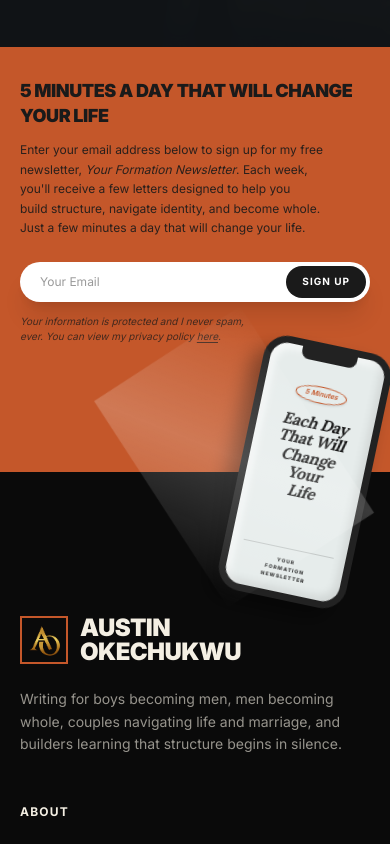
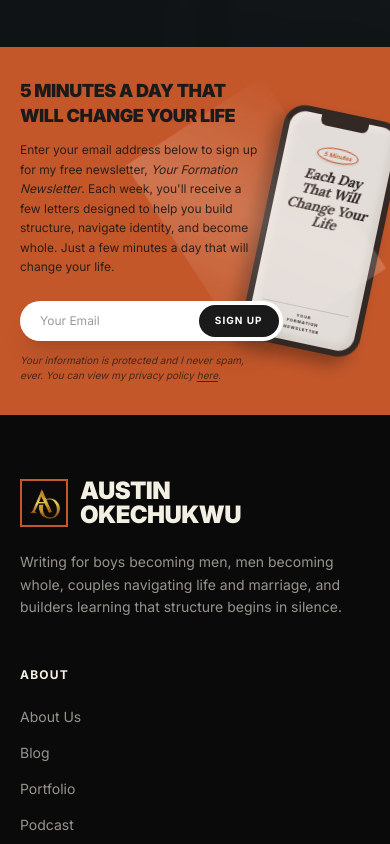
Before and after one commit to conditassociatesltd-gif/purposeful-builder, a Next.js app in the folder purposeful-builder/: page / in a window 390 px wide. Shown: the part 3720-4564 px from the top of the page. Built offline with nearby package versions, Linux system fonts and the light colour scheme.

Commit message:
feat: phone mockup as background layer on right inside newsletter on mobile

```diff
--- a/purposeful-builder/app/page.tsx
+++ b/purposeful-builder/app/page.tsx
@@ -298,7 +298,7 @@ export default function HomePage() {
       <NewsletterBanner />
 
       <footer id="subscribe" className="relative" style={{ background: "#0a0a0a", color: "#f4efe3" }}>
-        <div className="max-w-[1600px] mx-auto px-5 md:px-10 pt-36 md:pt-16 pb-16 lg:py-24 grid grid-cols-1 md:grid-cols-2 lg:grid-cols-4 gap-12 lg:gap-8">
+        <div className="max-w-[1600px] mx-auto px-5 md:px-10 py-16 lg:py-24 grid grid-cols-1 md:grid-cols-2 lg:grid-cols-4 gap-12 lg:gap-8">
 
           {/* Col 1: Brand */}
           <div className="flex flex-col gap-6 lg:pr-8">
--- a/purposeful-builder/components/NewsletterBanner.tsx
+++ b/purposeful-builder/components/NewsletterBanner.tsx
@@ -4,23 +4,23 @@ import Link from "next/link";
 
 export default function NewsletterBanner() {
   return (
-    <section className="bg-[#c4572a] relative pb-24 md:pb-0 z-10">
-      <div className="max-w-[1200px] mx-auto px-5 py-8 md:py-10">
+    <section className="bg-[#c4572a] relative overflow-hidden">
+      <div className="max-w-[1200px] mx-auto px-5 py-8 md:py-10 relative">
         <div className="flex flex-col md:grid md:grid-cols-2 gap-8 md:gap-8 items-center relative">
 
-          {/* Left Column: Text & Form */}
+          {/* Left Column: Text & Form — always on top */}
           <div className="text-[#1a1a1a] md:max-w-lg w-full z-10 relative">
-            <h2 className="text-lg md:text-xl font-black uppercase tracking-tight mb-3 leading-snug">
+            <h2 className="text-lg md:text-xl font-black uppercase tracking-tight mb-3 leading-snug max-w-[65%] md:max-w-none">
               5 Minutes a day that will change your life
             </h2>
-            <p className="text-xs md:text-sm leading-relaxed opacity-90 mb-6 text-balance">
+            <p className="text-xs md:text-sm leading-relaxed opacity-90 mb-6 text-balance max-w-[70%] md:max-w-none">
               Enter your email address below to sign up for my free newsletter, <em>Your Formation Newsletter</em>. Each week, you'll receive a few letters designed to help you build structure, navigate identity, and become whole. Just a few minutes a day that will change your life.
             </p>
 
             <form
               action="https://buttondown.email/api/emails/embed-subscribe/arc_austin"
               method="post"
-              className="flex flex-row gap-2 bg-white rounded-full p-1 shadow-xl mb-3 relative max-w-sm"
+              className="flex flex-row gap-2 bg-white rounded-full p-1 shadow-xl mb-3 relative max-w-[75%] md:max-w-sm"
             >
               <input
                 type="email"
@@ -37,48 +37,48 @@ export default function NewsletterBanner() {
               </button>
             </form>
 
-            <p className="text-[10px] opacity-75 italic text-balance">
+            <p className="text-[10px] opacity-75 italic text-balance max-w-[65%] md:max-w-none">
               Your information is protected and I never spam, ever. You can view my privacy policy <Link href="/privacy" className="underline underline-offset-2 hover:text-white transition-colors">here</Link>.
             </p>
           </div>
 
-          {/* Right Column: Phone Mockup - visible on desktop only inside the grid */}
+          {/* Right Column: Phone — desktop grid position */}
           <div className="hidden md:flex justify-end items-center relative py-6">
             <PhoneMockup />
           </div>
 
         </div>
-      </div>
 
-      {/* Mobile-only: Small phone straddling the orange/black border, positioned right */}
-      <div className="md:hidden absolute bottom-0 right-5 translate-y-1/2 z-20">
-        <PhoneMockup small />
+        {/* Mobile-only: Phone as background layer, positioned right, same height as content */}
+        <div className="md:hidden absolute top-1/2 -translate-y-1/2 right-2 z-0 opacity-90">
+          <PhoneMockup small />
+        </div>
       </div>
     </section>
   );
 }
 
 function PhoneMockup({ small }: { small?: boolean }) {
-  const phoneW = small ? "w-[130px]" : "w-[200px]";
-  const phoneH = small ? "h-[260px]" : "h-[400px]";
-  const phoneRound = small ? "rounded-[24px]" : "rounded-[36px]";
-  const phoneBorder = small ? "border-[7px]" : "border-[10px]";
-  const phonePad = small ? "p-3" : "p-5";
-  const notchW = small ? "w-14" : "w-20";
-  const notchH = small ? "h-3" : "h-5";
-  const notchRound = small ? "rounded-b-lg" : "rounded-b-xl";
-  const badgeSize = small ? "text-[7px] px-2 py-0.5 mb-3" : "text-[10px] px-3 py-1 mb-6";
-  const headingSize = small ? "text-base" : "text-2xl";
-  const footerText = small ? "text-[5px]" : "text-[7px]";
-  const contentPt = small ? "pt-6" : "pt-10";
-  const footerPt = small ? "pt-2" : "pt-4";
+  const phoneW = small ? "w-[120px]" : "w-[200px]";
+  const phoneH = small ? "h-[240px]" : "h-[400px]";
+  const phoneRound = small ? "rounded-[22px]" : "rounded-[36px]";
+  const phoneBorder = small ? "border-[6px]" : "border-[10px]";
+  const phonePad = small ? "p-2.5" : "p-5";
+  const notchW = small ? "w-12" : "w-20";
+  const notchH = small ? "h-2.5" : "h-5";
+  const notchRound = small ? "rounded-b-md" : "rounded-b-xl";
+  const badgeSize = small ? "text-[6px] px-1.5 py-0.5 mb-2" : "text-[10px] px-3 py-1 mb-6";
+  const headingSize = small ? "text-sm" : "text-2xl";
+  const footerText = small ? "text-[4px]" : "text-[7px]";
+  const contentPt = small ? "pt-5" : "pt-10";
+  const footerPt = small ? "pt-1.5" : "pt-4";
 
   return (
     <div
       className={`relative ${phoneW} ${phoneH} bg-[#e6eceb] ${phoneRound} ${phoneBorder} border-[#222222] flex flex-col items-center justify-center ${phonePad} text-center text-[#1a1a1a] select-none rotate-[12deg] transform-gpu transition-transform duration-700 hover:rotate-[8deg]`}
       style={{
         boxShadow: small
-          ? "-10px 14px 20px rgba(0,0,0,0.4), inset -4px -4px 10px rgba(0,0,0,0.1), inset 4px 4px 10px rgba(255,255,255,0.8)"
+          ? "-8px 10px 16px rgba(0,0,0,0.35), inset -3px -3px 8px rgba(0,0,0,0.1), inset 3px 3px 8px rgba(255,255,255,0.8)"
           : "-15px 20px 30px rgba(0,0,0,0.4), inset -6px -6px 15px rgba(0,0,0,0.1), inset 6px 6px 15px rgba(255,255,255,0.8)",
       }}
     >
```
